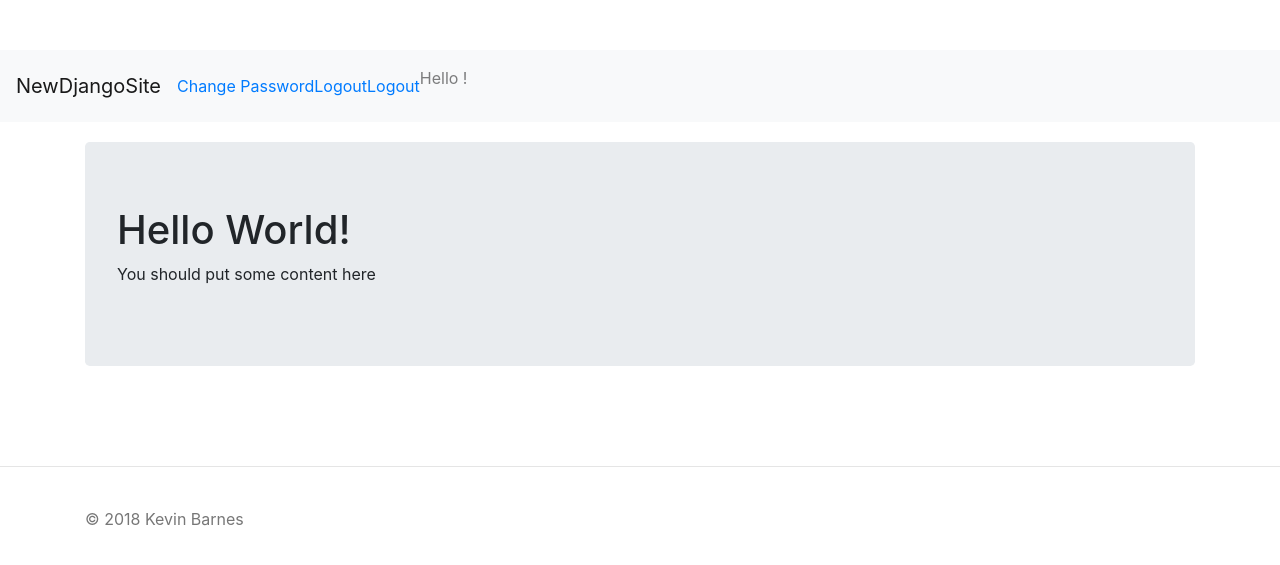
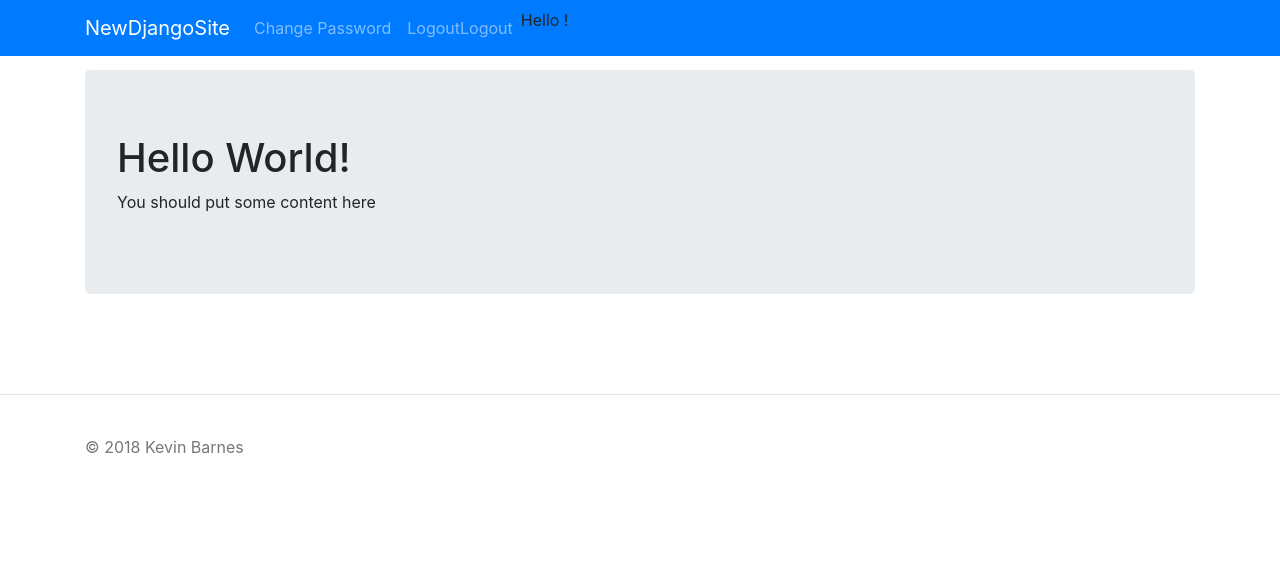
Before and after one commit to kbarnes3/BaseDjangoSite, a Django app: page / in a window 1280 px wide. Shown: the top 565 px of the page. Run offline with Django 3.2, Linux system fonts and the light colour scheme; the visitor is signed in with stand-in values (Sample User, id 1); some libraries are stand-ins or nearby versions.

Commit message:
More progress on nav bar

```diff
--- a/web/common/templates/common/base.html
+++ b/web/common/templates/common/base.html
@@ -31,18 +31,19 @@
     <body>
 
         <!-- Fixed navbar -->
-        <nav class="navbar navbar-expand-lg navbar-light bg-light">
+        <nav class="navbar navbar-expand-lg navbar-dark bg-primary fixed-top">
+            <div class="container">
                 <a class="navbar-brand" href="/">NewDjangoSite</a>
                 <button class="navbar-toggler" type="button" data-toggle="collapse" data-target="#navbarSupportedContent" aria-controls="navbarSupportedContent" aria-expanded="false" aria-label="Toggle navigation">
                     <span class="navbar-toggler-icon"></span>
                 </button>
                 <div class="navbar-collapse collapse" id="navbarSupportedContent">
                     {% if user.is_authenticated %}
-                    <ul class="nav navbar-nav navbar-right">
-                        <li><a class="navbar-link" href="/users/password-change">Change Password</a></li>
-                        <li><a class="navbar-link" href="/users/logout"><span class="hidden-xs">Logout</span><span class="visible-xs">Logout {{ user.get_short_name }}</span></a></li>
-                    </ul>
-                    <p class="navbar-text navbar-right hidden-xs">Hello {{ user.get_short_name }}!</p>
+                        <div class="navbar-nav">
+                            <a class="nav-item nav-link" href="/users/password-change">Change Password</a>
+                            <a class="nav-item nav-link" href="/users/logout"><span class="hidden-xs">Logout</span><span class="visible-xs">Logout {{ user.get_short_name }}</span></a>
+                            <p class="nav-item hidden-xs">Hello {{ user.get_short_name }}!</p>
+                        </div>
                     {% else %}
                         <ul class="nav navbar-nav navbar-right">
                             <li><a href="/users/login">Login</a></li>
@@ -50,6 +51,7 @@
                         </ul>
                     {% endif %}
                 </div><!--/.nav-collapse -->
+            </div>
         </nav>
 
         <div class="container main-container">
```
Lines whose indentation alone changed are shown as unchanged.
